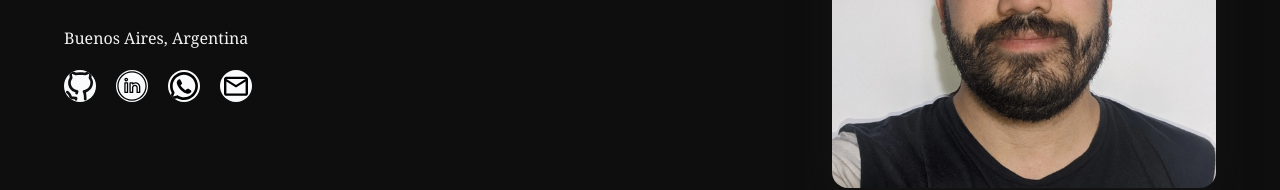
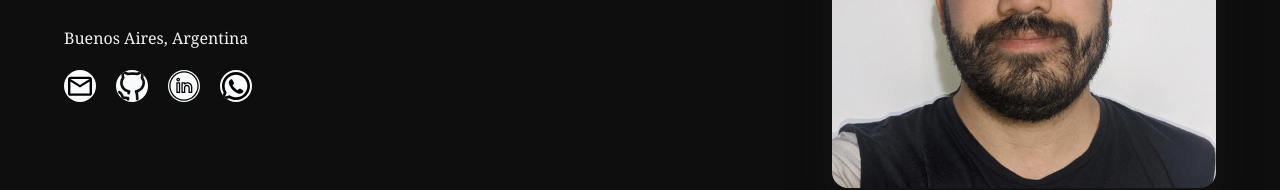
Before and after one commit to brianfigueroa10/brianfigueroa-portfolio, a React (Vite) app: page / in a window 1280 px wide. Shown: the part 292-482 px from the top of the page. Built offline with nearby package versions, Linux system fonts and the light colour scheme.

Commit message:
links hero

```diff
--- a/src/components/hero.tsx
+++ b/src/components/hero.tsx
@@ -1,23 +1,23 @@
 const socialLinks = [
+  {
+    icon: '/email.svg',
+    name: 'Email',
+    url: ' `mailto:bryan09figueroa@gmail.com`}',
+  },
   {
     icon: '/github.svg',
     name: 'GitHub',
-    url: '',
+    url: 'https://github.com/brianfigueroa10',
   },
   {
     icon: '/linkedin.svg',
     name: 'LinkedIn',
-    url: '',
+    url: 'https://www.linkedin.com/in/brian-fig/',
   },
   {
     icon: '/whatsapp.svg',
     name: 'WhatsApp',
-    url: '',
-  },
-  {
-    icon: '/email.svg',
-    name: 'Email',
-    url: '',
+    url: 'https://wa.link/mpo5aa',
   },
 ]
 
```
